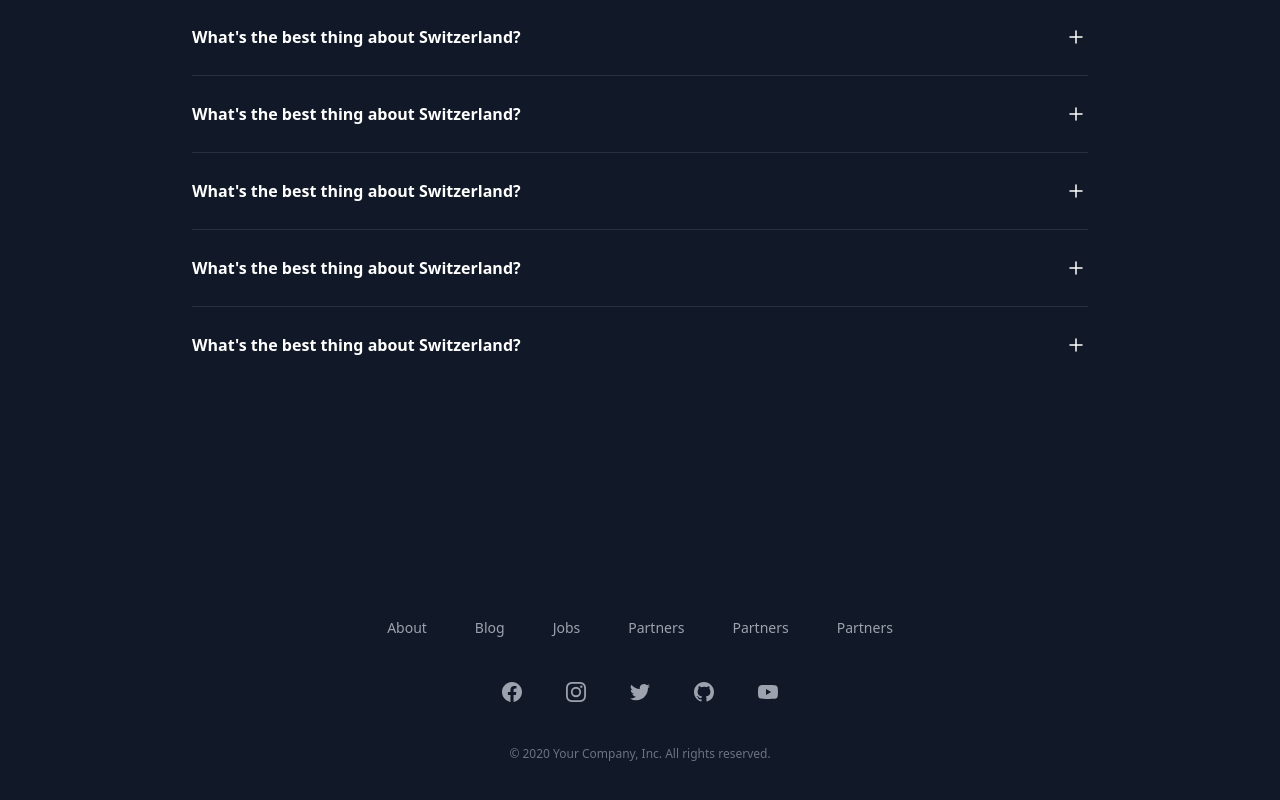
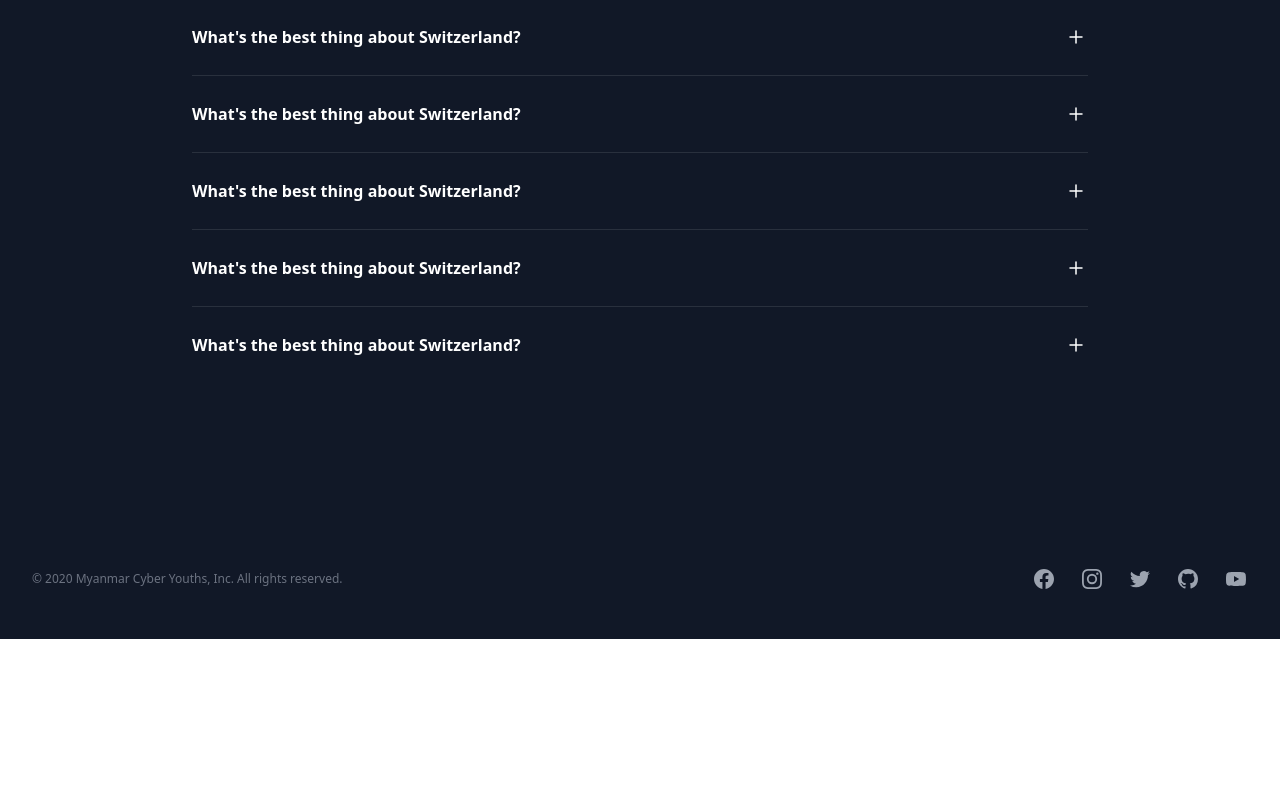
Before and after one commit to myanmarcyberyouths/myanmarcyberyouths, a Next.js app: page / in a window 1280 px wide. Shown: the part 2094-2894 px from the top of the page. After the commit the page ends 2733 px from the top, so only its background shows below. Built offline with nearby package versions, Linux system fonts and the light colour scheme.

Commit message:
fix: footer design

```diff
--- a/src/components/Footer.tsx
+++ b/src/components/Footer.tsx
@@ -1,19 +1,8 @@
-import {SVGProps} from "react";
-
-const navigation = {
-    main: [
-        {name: 'About', href: '#'},
-        {name: 'Blog', href: '#'},
-        {name: 'Jobs', href: '#'},
-        {name: 'Partners', href: '#'},
-        {name: 'Partners', href: '#'},
-        {name: 'Partners', href: '#'},
-    ],
-    social: [
+const navigation = [
     {
         name: 'Facebook',
-            href: 'https://www.facebook.com/cybermm',
-            icon: (props: SVGProps<SVGSVGElement>) => (
+        href: '#',
+        icon: (props) => (
             <svg fill="currentColor" viewBox="0 0 24 24" {...props}>
                 <path
                     fillRule="evenodd"
@@ -26,7 +15,7 @@ const navigation = {
     {
         name: 'Instagram',
         href: '#',
-            icon: (props: SVGProps<SVGSVGElement>) => (
+        icon: (props) => (
             <svg fill="currentColor" viewBox="0 0 24 24" {...props}>
                 <path
                     fillRule="evenodd"
@@ -39,17 +28,16 @@ const navigation = {
     {
         name: 'Twitter',
         href: '#',
-            icon: (props: SVGProps<SVGSVGElement>) => (
+        icon: (props) => (
             <svg fill="currentColor" viewBox="0 0 24 24" {...props}>
-                    <path
-                        d="M8.29 20.251c7.547 0 11.675-6.253 11.675-11.675 0-.178 0-.355-.012-.53A8.348 8.348 0 0022 5.92a8.19 8.19 0 01-2.357.646 4.118 4.118 0 001.804-2.27 8.224 8.224 0 01-2.605.996 4.107 4.107 0 00-6.993 3.743 11.65 11.65 0 01-8.457-4.287 4.106 4.106 0 001.27 5.477A4.072 4.072 0 012.8 9.713v.052a4.105 4.105 0 003.292 4.022 4.095 4.095 0 01-1.853.07 4.108 4.108 0 003.834 2.85A8.233 8.233 0 012 18.407a11.616 11.616 0 006.29 1.84"/>
+                <path d="M8.29 20.251c7.547 0 11.675-6.253 11.675-11.675 0-.178 0-.355-.012-.53A8.348 8.348 0 0022 5.92a8.19 8.19 0 01-2.357.646 4.118 4.118 0 001.804-2.27 8.224 8.224 0 01-2.605.996 4.107 4.107 0 00-6.993 3.743 11.65 11.65 0 01-8.457-4.287 4.106 4.106 0 001.27 5.477A4.072 4.072 0 012.8 9.713v.052a4.105 4.105 0 003.292 4.022 4.095 4.095 0 01-1.853.07 4.108 4.108 0 003.834 2.85A8.233 8.233 0 012 18.407a11.616 11.616 0 006.29 1.84" />
             </svg>
         ),
     },
     {
         name: 'GitHub',
         href: '#',
-            icon: (props: SVGProps<SVGSVGElement>) => (
+        icon: (props) => (
             <svg fill="currentColor" viewBox="0 0 24 24" {...props}>
                 <path
                     fillRule="evenodd"
@@ -62,7 +50,7 @@ const navigation = {
     {
         name: 'YouTube',
         href: '#',
-            icon: (props: SVGProps<SVGSVGElement>) => (
+        icon: (props) => (
             <svg fill="currentColor" viewBox="0 0 24 24" {...props}>
                 <path
                     fillRule="evenodd"
@@ -72,33 +60,25 @@ const navigation = {
             </svg>
         ),
     },
-    ],
-}
+]
 
 export default function Footer() {
     return (
         <footer className="bg-gray-900">
-            <div className="mx-auto max-w-7xl overflow-hidden px-6 py-20 sm:py-24 lg:px-8">
-                <nav className="-mb-6 columns-2 sm:flex sm:justify-center sm:space-x-12" aria-label="Footer">
-                    {navigation.main.map((item) => (
-                        <div key={item.name} className="pb-6">
-                            <a href={item.href} className="text-sm leading-6 text-gray-400 hover:text-white">
-                                {item.name}
-                            </a>
-                        </div>
-                    ))}
-                </nav>
-                <div className="mt-10 flex justify-center space-x-10">
-                    {navigation.social.map((item) => (
+            <div className="mx-auto max-w-7xl px-6 py-12 md:flex md:items-center md:justify-between lg:px-8">
+                <div className="flex justify-center space-x-6 md:order-2">
+                    {navigation.map((item) => (
                         <a key={item.name} href={item.href} className="text-gray-400 hover:text-white">
                             <span className="sr-only">{item.name}</span>
-                            <item.icon className="h-6 w-6" aria-hidden="true"/>
+                            <item.icon className="h-6 w-6" aria-hidden="true" />
                         </a>
                     ))}
                 </div>
-                <p className="mt-10 text-center text-xs leading-5 text-gray-500">
-                    &copy; 2020 Your Company, Inc. All rights reserved.
+                <div className="mt-8 md:order-1 md:mt-0">
+                    <p className="text-center text-xs leading-5 text-gray-500">
+                        &copy; 2020 Myanmar Cyber Youths, Inc. All rights reserved.
                     </p>
+                </div>
             </div>
         </footer>
     )
```
Lines whose indentation alone changed are shown as unchanged.
